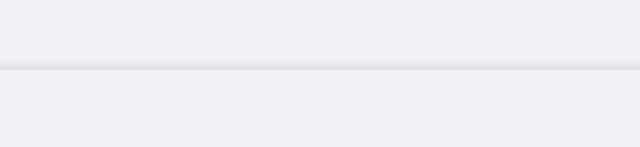
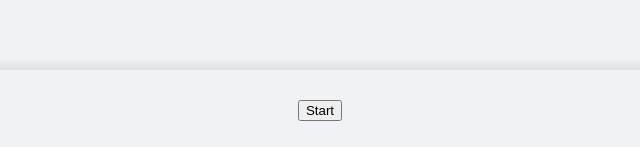
Before and after one commit to soloiaros/battleships, a website built with webpack: page index.html in a window 1280 px wide. Shown: the part 650-797 px from the top of the page, 320-960 px from the left. Built offline with nearby package versions, Linux system fonts and the light colour scheme.

Commit message:
feat: finish the info area layout

```diff
--- a/index.html
+++ b/index.html
@@ -669,7 +669,10 @@
                     </table>
                 </div>
             </div>
-            <div class="info-area"></div>
+            <div class="info-area">
+                <button id="start-btn">Start</button>
+                <div id="turn-display"></div>
+            </div>
         </main>
     </body>
 
```
